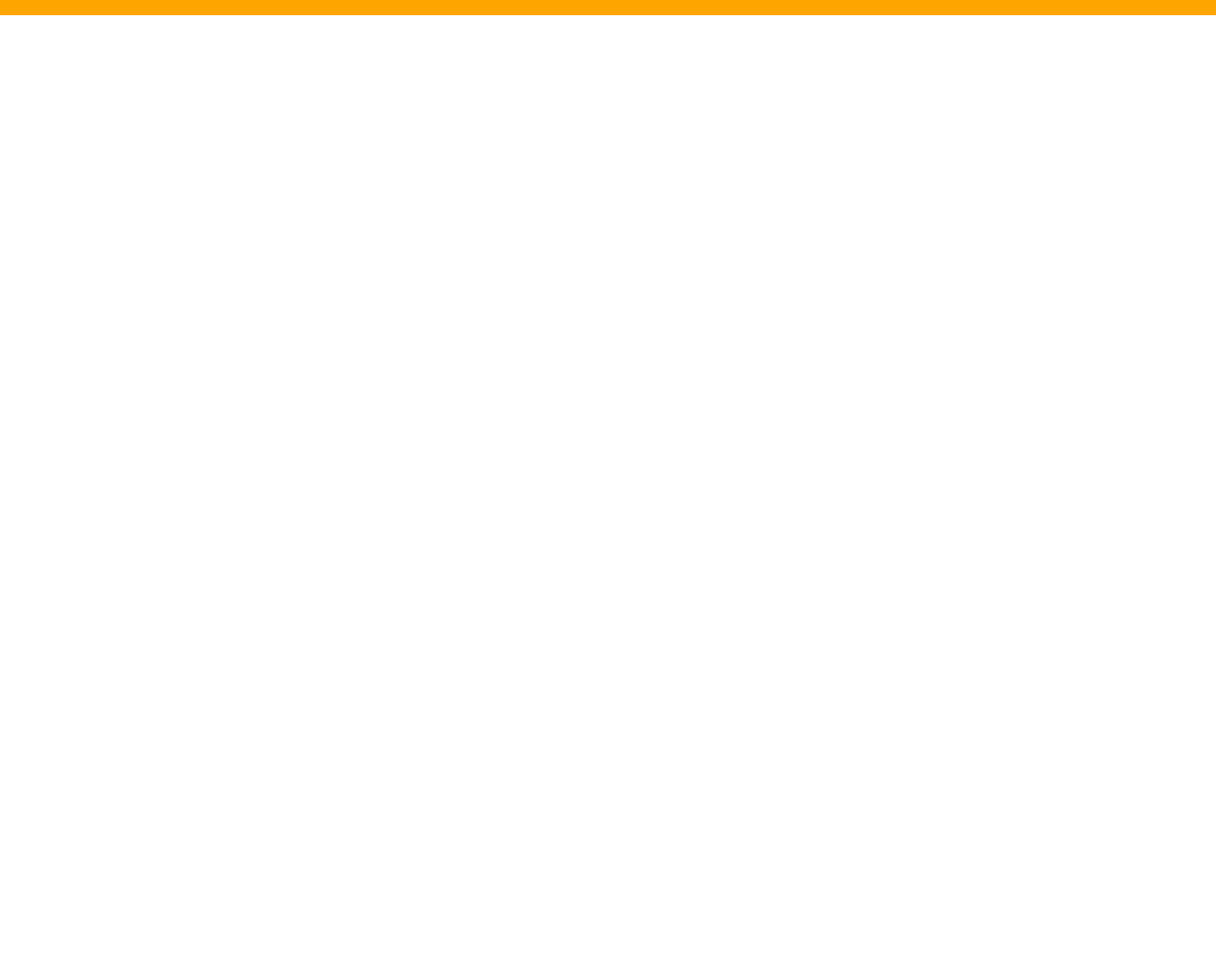
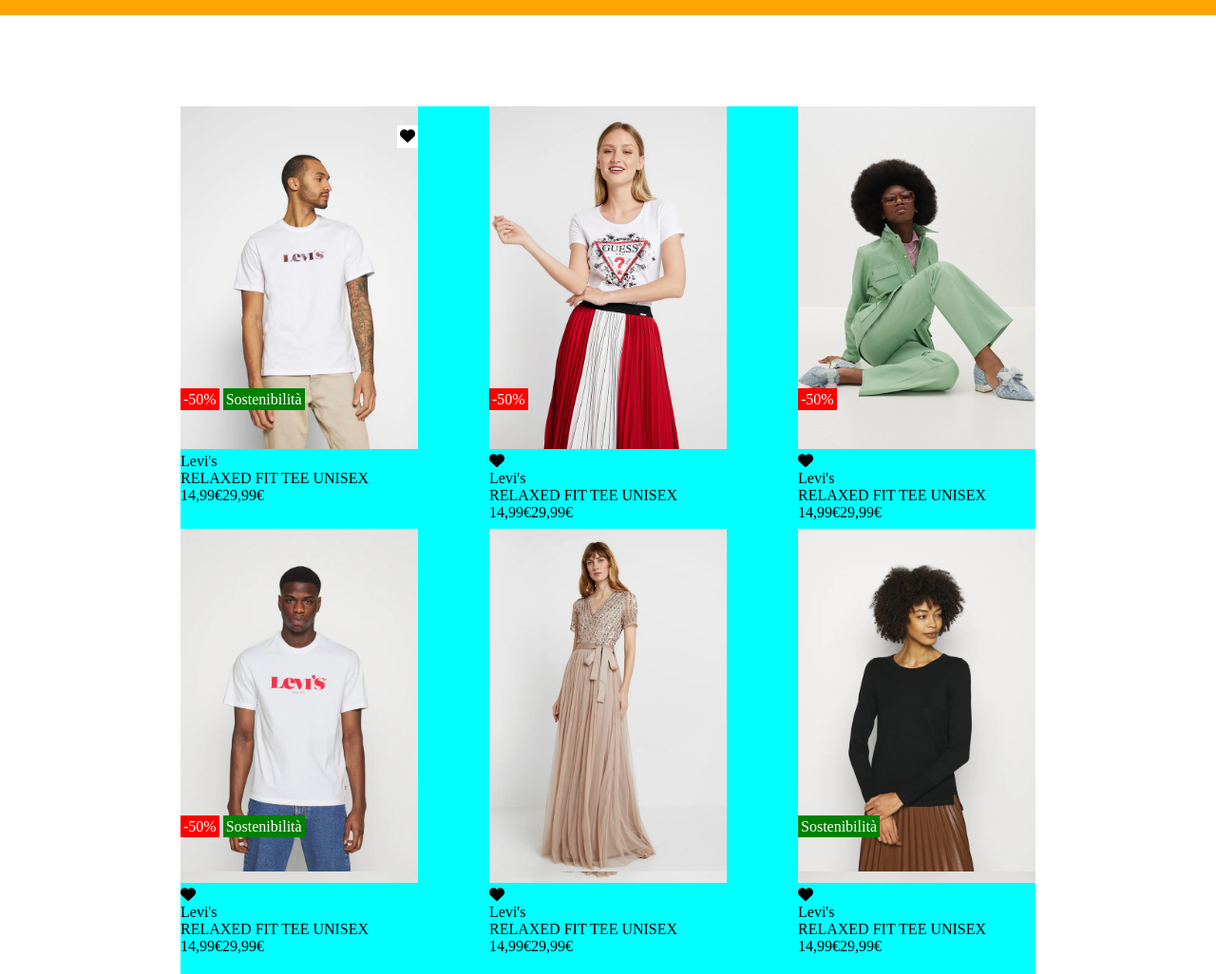
Before and after one commit to MARTINA1102/html-css-boolando, a plain HTML site: page index.html in a window 1280 px wide. Shown: the part 48-1074 px from the top of the page at 95% size. Before the commit the page ends 800 px from the top, so only its background shows below. Drawn offline with Linux system fonts and the light colour scheme.

Commit message:
Add part of main

```diff
--- a/css/style.css
+++ b/css/style.css
@@ -18,6 +18,7 @@
 	right: 0;
 	left: 0;
 	height: 4rem;
+    z-index: 5;
 
 }
 
@@ -39,3 +40,138 @@ a{
     text-decoration: none;
     color: white;
 }
+
+body{
+    margin-top: 10rem;
+}
+main{
+    max-width: 1500px;
+
+}
+.container-card{
+    background-color: aqua;
+    max-width: 900px;
+    margin:0 auto;
+    display: flex;
+    flex-wrap: wrap;
+    justify-content: space-between;
+    position: relative;
+}
+
+.percentuale{
+    border: 1px solid red;
+    background-color: red;
+    color: white;
+    padding: 2px;
+}
+.sost{
+    border: 1px solid green;
+    background-color: green;
+    color: white;
+    padding: 2px;
+}
+.heart{
+    border: 1px solid white;
+    background-color: white;
+    color: black;
+    position:absolute;
+    top:20px;
+    left: 228px;
+    padding:2px;
+
+
+}
+.img-uno{
+    width: 250px;
+    position: relative;
+}
+
+.top-img{
+    position:absolute;
+    top:300px;
+}
+.top-imgb{
+    position:absolute;
+    top:750px
+}
+
+
+
+.bottom-card{
+    padding-bottom: 20px;
+}
+
+.img-2{
+    width: 250px;
+
+}
+
+.img-unoa{
+    width: 250px;
+    position: absolute;
+    top:0;
+    left:0;
+}
+.img-unoa:hover{
+    opacity: 0;
+}
+
+.img-duea{
+    width: 250px;
+    position: absolute;
+    top:0px;
+    left:325px;
+
+}
+
+.img-duea:hover{
+    opacity: 0;
+}
+
+.img-trea{
+    width: 250px;
+    position: absolute;
+    top:0px;
+    left:650px;
+
+}
+
+.img-trea:hover{
+    opacity: 0;
+}
+
+.img-quattroa{
+    width: 250px;
+    position: absolute;
+    top:445px;
+    left:0px;
+
+}
+
+.img-quattroa:hover{
+    opacity: 0;
+}
+
+.img-cinquea{
+    width: 250px;
+    position: absolute;
+    top:445px;
+    left:325px;
+
+}
+
+.img-cinquea:hover{
+    opacity: 0;
+}
+
+.img-seia{
+    width: 250px;
+    position: absolute;
+    top:445px;
+    left:650px;
+
+}
+
+.img-seia:hover{
+    opacity: 0;
+}
--- a/index.html
+++ b/index.html
@@ -44,6 +44,82 @@
             </div>
         </div>
     </header>
+    <main>
+        <div class="container-card">
+            <div class="card1">
+                <img class="img-uno" src="img/1b.webp" alt="card1">
+                <img class="img-unoa"src="img/1.webp" alt="">
+                <p class="top-img"> <span class="percentuale">-50%</span> <span class="sost">Sostenibilità</span> </p>
+                <p class="heart"><i class="fa-solid fa-heart"></i></p>
+                <div class="bottom-card">
+                    <p>Levi's</p>
+                    <p>RELAXED FIT TEE UNISEX</p>
+                    <p><span>14,99&euro;</span><span>29,99&euro;</span></p>
+                </div>
+            </div>
+            <div class="card2">
+                <img class="img-uno" src="img/2b.webp" alt="card1">
+                <img class="img-duea"src="img/2.webp" alt="">
+                <p class="top-img"> <span class="percentuale">-50%</span> </p>
+                <p class="heart2"><i class="fa-solid fa-heart"></i></p>
+                <div class="bottom-card">
+                    <p>Levi's</p>
+                    <p>RELAXED FIT TEE UNISEX</p>
+                    <p><span>14,99&euro;</span><span>29,99&euro;</span></p>
+                </div>
+            </div>
+            <div class="card3">
+                <img class="img-uno" src="img/3b.webp" alt="card1">
+                <img class="img-trea" src="img/3.webp" alt="">
+                <p class="top-img"> <span class="percentuale">-50%</span> </p>
+                <p class="heart3"><i class="fa-solid fa-heart"></i></p>
+                <div class="bottom-card">
+                    <p>Levi's</p>
+                    <p>RELAXED FIT TEE UNISEX</p>
+                    <p><span>14,99&euro;</span><span>29,99&euro;</span></p>
+                </div>
+            </div>
+            <div class="card4">
+                <img class="img-uno" src="img/4b.webp" alt="card1">
+                <img class="img-quattroa" src="img/4.webp" alt="">
+                <p class="top-imgb"> <span class="percentuale">-50%</span> <span class="sost">Sostenibilità</span> </p>
+                <p class="heart4"><i class="fa-solid fa-heart"></i></p>
+                <div class="bottom-card">
+                    <p>Levi's</p>
+                    <p>RELAXED FIT TEE UNISEX</p>
+                    <p><span>14,99&euro;</span><span>29,99&euro;</span></p>
+                </div>
+            </div>
+            <div class="card5">
+                <img class="img-uno" src="img/5b.webp" alt="card1">
+                <img class="img-cinquea" src="img/5.webp" alt="">
+                <p class="heart5"><i class="fa-solid fa-heart"></i></p>
+                <div class="bottom-card">
+                    <p>Levi's</p>
+                    <p>RELAXED FIT TEE UNISEX</p>
+                    <p><span>14,99&euro;</span><span>29,99&euro;</span></p>
+                </div>
+            </div>
+            <div class="card6">
+                <img class="img-uno" src="img/6b.webp" alt="card1">
+                <img class="img-seia" src="img/6.webp" alt="">
+                <p class="top-imgb"><span class="sost">Sostenibilità</span> </p>
+                <p class="heart6"><i class="fa-solid fa-heart"></i></p>
+                <div class="bottom-card">
+                    <p>Levi's</p>
+                    <p>RELAXED FIT TEE UNISEX</p>
+                    <p><span>14,99&euro;</span><span>29,99&euro;</span></p>
+                </div>
+            </div>
+
+
+
+
+
+
+        </div>
+
+    </main>
 
 
 
```
